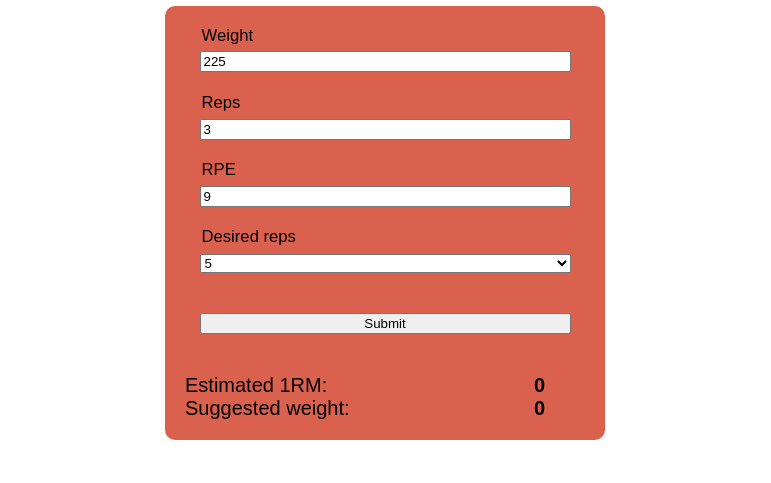
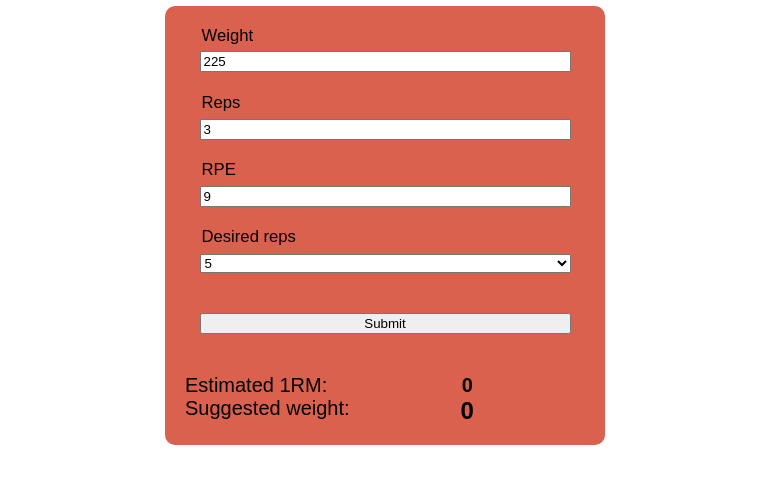
Before and after one commit to strbytes/brilliant, a plain HTML site: page index.html in a window 1280 px wide. Shown: the part 93-576 px from the top of the page, without its empty margins (255-1026 px from the left). Drawn offline with Linux system fonts and the light colour scheme.

Commit message:
Center outputs and make weight selection larger

```diff
--- a/style.css
+++ b/style.css
@@ -42,6 +42,11 @@ button {
 }
 
 #main-output {
-  margin-right: 2em;
+  flex: 1;
+  text-align: center;
   font-weight: bold;
 }
+
+#results {
+  font-size: larger;
+}
```
